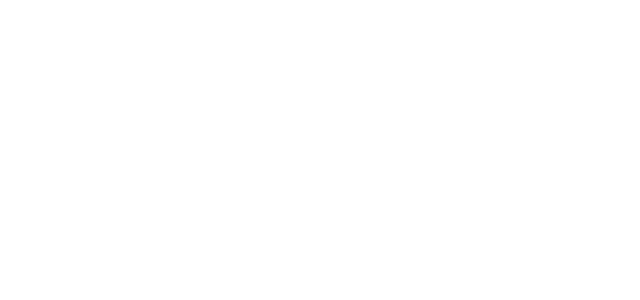
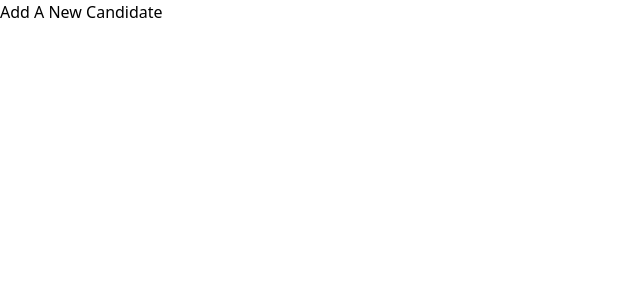
Before and after one commit to kaushalji451/NJdasahboard, a React (Vite) app in the folder frontend/: page /add in a window 1280 px wide. Before the commit this address had no page. Shown: the top 300 px of the page, without its empty margins (0-640 px from the left). Built offline with nearby package versions, Linux system fonts and the light colour scheme.

Commit message:
added tailwind

```diff
--- a/frontend/index.html
+++ b/frontend/index.html
@@ -7,7 +7,9 @@
     <title>Vite + React</title>
     <script src="https://cdn.jsdelivr.net/npm/@tailwindcss/browser@4"></script>
   <link rel="stylesheet" href="https://cdnjs.cloudflare.com/ajax/libs/font-awesome/6.7.2/css/all.min.css" integrity="sha512-Evv84Mr4kqVGRNSgIGL/F/aIDqQb7xQ2vcrdIwxfjThSH8CSR7PBEakCr51Ck+w+/U6swU2Im1vVX0SVk9ABhg==" crossorigin="anonymous" referrerpolicy="no-referrer" />
-  </head>
+ <script src="https://cdn.jsdelivr.net/npm/@tailwindcss/browser@4"></script>
+
+</head>
   <body>
     <div id="root"></div>
     <script type="module" src="/src/main.jsx"></script>
--- a/frontend/src/App.jsx
+++ b/frontend/src/App.jsx
@@ -1,11 +1,13 @@
 import React from 'react'
 import { Routes, Route } from 'react-router-dom'
 import Dashboard from './pages/Dashboard'
+import AddCandidate from './pages/AddCandidate'
 const App = () => {
   return (
     <div>
       <Routes>
         <Route path='/' element={<Dashboard />} />
+        <Route path='/add' element={<AddCandidate />} />
       </Routes>
     </div>
   )
--- /dev/null
+++ b/frontend/src/pages/AddCandidate.jsx
@@ -0,0 +1,32 @@
+import React from "react";
+
+const AddCandidate = () => {
+  return (
+    <>
+      <div>
+        <h1 className="">Add A New Candidate</h1>
+        <form>
+          <label htmlFor=""></label>
+          <input type="text" />
+
+          <label htmlFor=""></label>
+          <input type="text" />
+
+          <label htmlFor=""></label>
+          <input type="text" />
+
+          <label htmlFor=""></label>
+          <input type="text" />
+
+          <label htmlFor=""></label>
+          <input type="text" />
+
+          <label htmlFor=""></label>
+          <input type="text" />
+        </form>
+      </div>
+    </>
+  );
+};
+
+export default AddCandidate;
```
